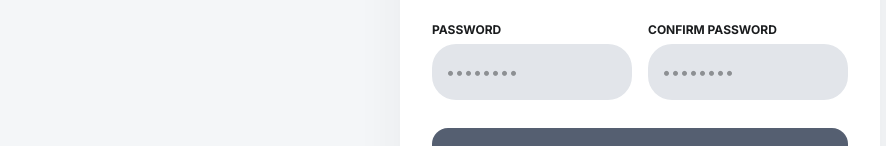
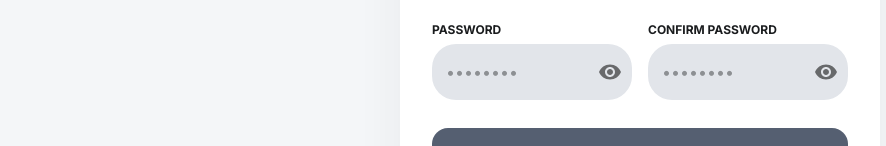
Before and after one commit to pedrovtof/Nievo-easy-fin, a React (Vite) app in the folder frontend/web/: page /register in a window 1280 px wide. Shown: the part 484-630 px from the top of the page, without its empty margins (0-886 px from the left). Built offline with nearby package versions, Linux system fonts and the light colour scheme; no server answers.

Commit message:
Enhancement: Add show/hide password toggle to Register page

```diff
--- a/frontend/web/src/pages/Register/View.jsx
+++ b/frontend/web/src/pages/Register/View.jsx
@@ -1,5 +1,7 @@
 import React from 'react';
-import { Typography, TextField, Button, Box, Alert, Link } from '@mui/material';
+import { Typography, TextField, Button, Box, Alert, Link, IconButton, InputAdornment } from '@mui/material';
+import Visibility from '@mui/icons-material/Visibility';
+import VisibilityOff from '@mui/icons-material/VisibilityOff';
 import { Link as RouterLink } from 'react-router-dom';
 import { useText } from '../../hooks/useText';
 import { RegisterContainer, RegisterCard, HeaderBox, StyledForm, SsoButton } from './styles';
@@ -17,6 +19,7 @@ const GoogleIcon = () => (
 const RegisterView = ({
   formData, handleInputChange,
   formError, isFormLoading, isGoogleLoading,
+  showPassword, setShowPassword,
   onSubmit, onGoogleSignup
 }) => {
   const { t } = useText();
@@ -93,13 +96,25 @@ const RegisterView = ({
                 <TextField
                   variant="outlined"
                   id="password"
-                  type="password"
+                  type={showPassword ? 'text' : 'password'}
                   placeholder="••••••••"
                   value={formData.password}
                   onChange={handleInputChange}
                   required
                   disabled={isSubmitting}
                   fullWidth
+                  InputProps={{
+                    endAdornment: (
+                      <InputAdornment position="end">
+                        <IconButton
+                          onClick={() => setShowPassword(!showPassword)}
+                          edge="end"
+                        >
+                          {showPassword ? <VisibilityOff /> : <Visibility />}
+                        </IconButton>
+                      </InputAdornment>
+                    ),
+                  }}
                 />
               </Box>
               <Box sx={{ display: 'flex', flexDirection: 'column', gap: 0.5, flex: 1 }}>
@@ -107,13 +122,25 @@ const RegisterView = ({
                 <TextField
                   variant="outlined"
                   id="confirmPassword"
-                  type="password"
+                  type={showPassword ? 'text' : 'password'}
                   placeholder="••••••••"
                   value={formData.confirmPassword}
                   onChange={handleInputChange}
                   required
                   disabled={isSubmitting}
                   fullWidth
+                  InputProps={{
+                    endAdornment: (
+                      <InputAdornment position="end">
+                        <IconButton
+                          onClick={() => setShowPassword(!showPassword)}
+                          edge="end"
+                        >
+                          {showPassword ? <VisibilityOff /> : <Visibility />}
+                        </IconButton>
+                      </InputAdornment>
+                    ),
+                  }}
                 />
               </Box>
             </Box>
--- a/frontend/web/src/pages/Register/index.jsx
+++ b/frontend/web/src/pages/Register/index.jsx
@@ -10,6 +10,7 @@ const Register = () => {
   const [isFormLoading, setIsFormLoading] = useState(false);
   const [formData, setFormData] = useState({ name: '', email: '', password: '', confirmPassword: '' });
   const [formError, setFormError] = useState('');
+  const [showPassword, setShowPassword] = useState(false);
 
   const handleInputChange = (e) => {
     const { id, value } = e.target;
@@ -85,6 +86,8 @@ const Register = () => {
       formError={formError}
       isFormLoading={isFormLoading}
       isGoogleLoading={isGoogleLoading}
+      showPassword={showPassword}
+      setShowPassword={setShowPassword}
       onSubmit={handleFormSubmit}
       onGoogleSignup={handleGoogleButtonClick}
     />
```
